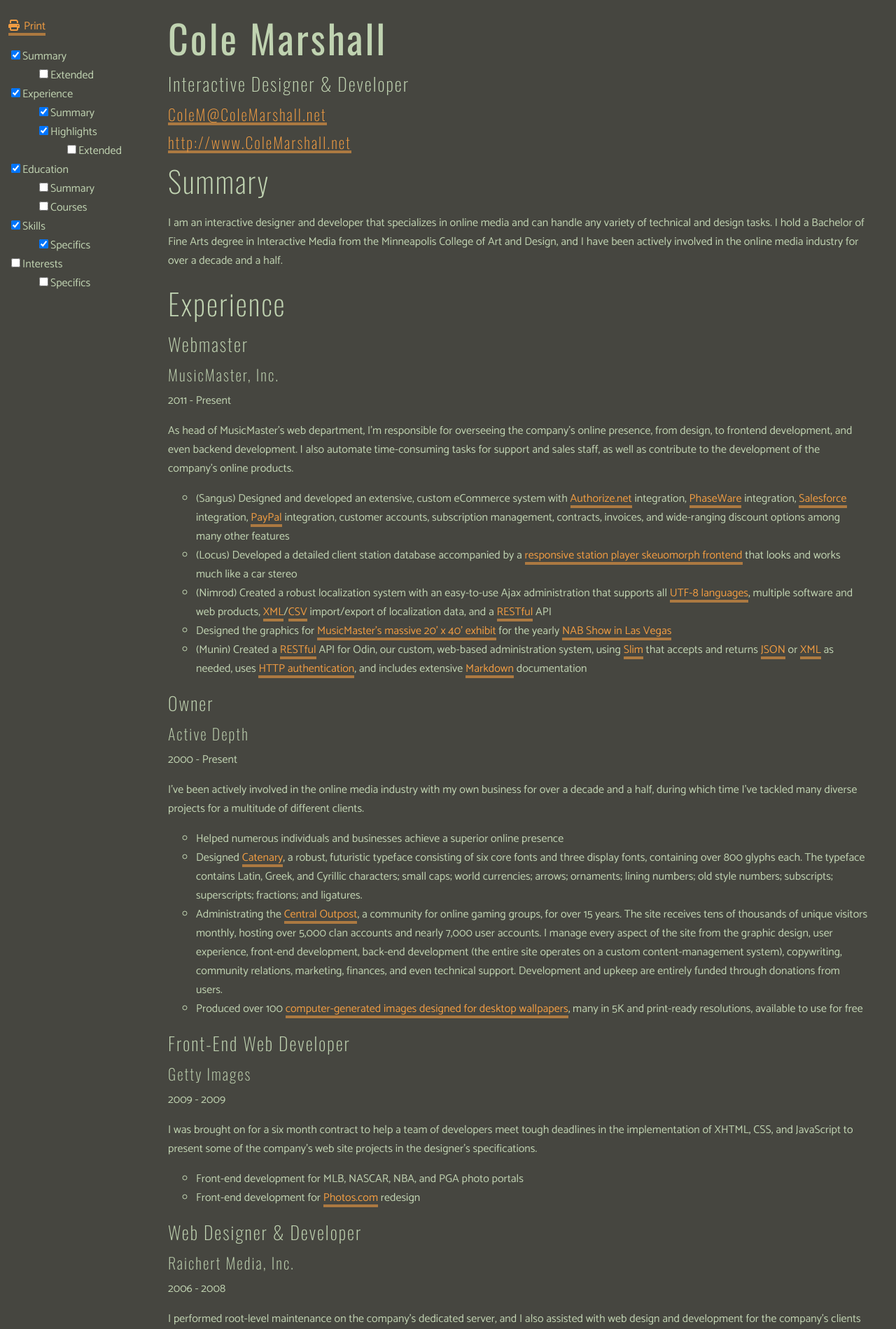
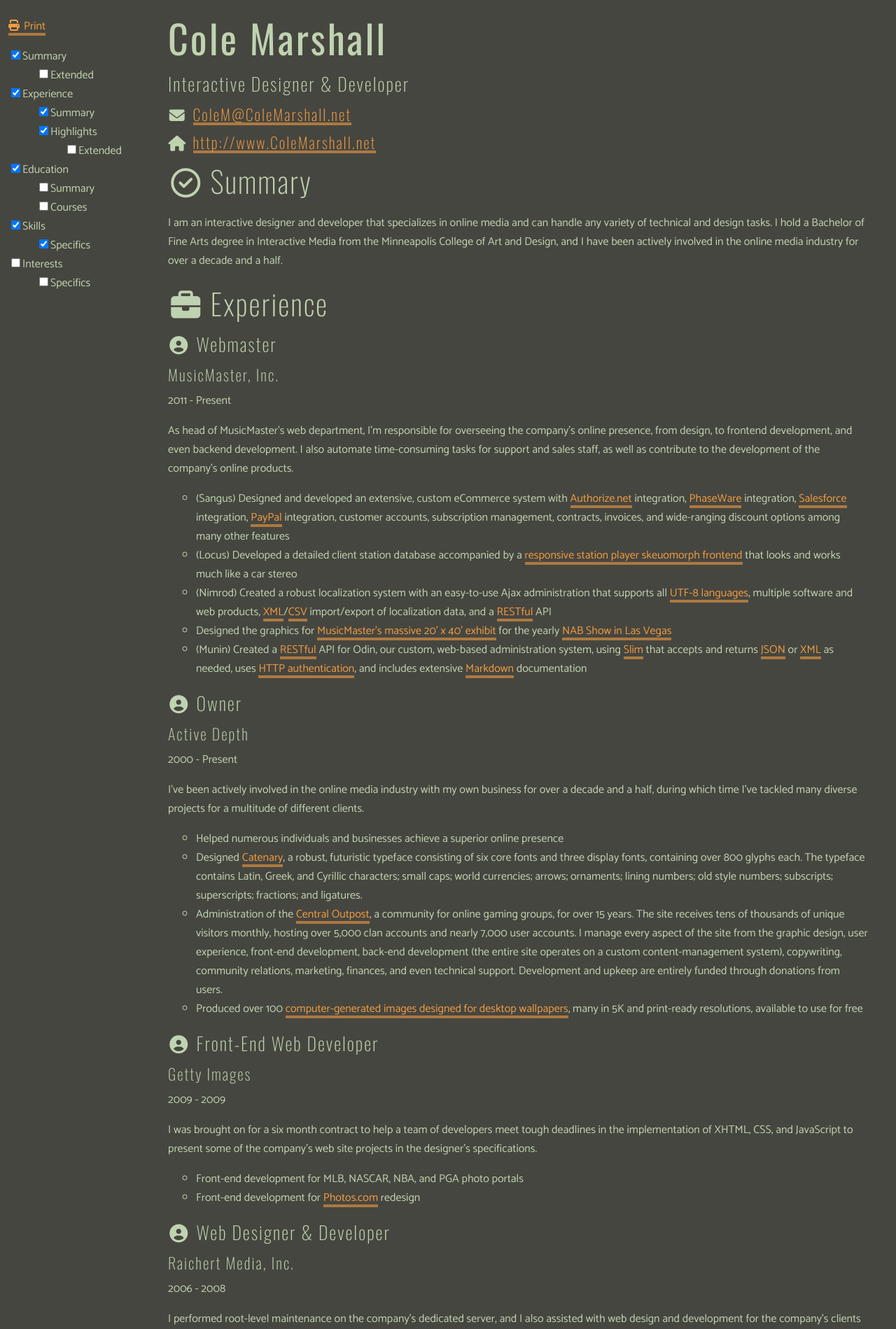
Before and after one commit to ccmars/colemarshall.net, a PHP site: page /resume.php in a window 1280 px wide. Shown: the top 1899 px of the page at 70% size. Run offline with PHP 8.4, Linux system fonts and the light colour scheme; style sheets or scripts are compiled from the project's sources; some libraries are stand-ins or nearby versions.

Commit message:
Add icons to resume

```diff
--- a/data/resume.json
+++ b/data/resume.json
@@ -62,7 +62,7 @@
 				"(Panacea) Created a custom, [Salesforce](http://www.salesforce.com/)-integrated support center with live chat support, complete with the ability to submit new cases, review old cases, comment on currently open cases, and read knowledgebase articles",
 				"Search Engine Optimization: Optimized the MusicMaster website so that it appears as number one on Google for the company's primary keywords \"music scheduling\" and \"music scheduling software\"",
 				"(Minerva) Created a PHP wrapper for universal use of frontend graphing charts, with [Google Charts](https://developers.google.com/chart/), and backend graphing charts, with [JpGraph](http://jpgraph.net/)",
-				"Integrated a large, complex, and constantly-changing database of industry contacts, companies, and assets into Salesforce",
+				"Integrated a large, complex, and constantly-changing database of industry contacts, companies, and assets into [Salesforce](https://www.salesforce.com/)",
 				"(Ossa) Integrated the [Facebook](http://www.facebook.com/) API into MusicMaster's website",
 				"(Serapis) Created an automated system to gather various report metrics data from [Salesforce](http://www.salesforce.com/) for review, with historical data presented using [Google Charts](https://developers.google.com/chart/)",
 				"(Pluto) Integrated the [PayPal](http://www.paypal.com/) API into MusicMaster's web store",
@@ -111,7 +111,7 @@
 			"highlights": [
 				"Helped numerous individuals and businesses achieve a superior online presence",
 				"Designed [Catenary](http://www.ActiveDepth.com/typefoundry.php), a robust, futuristic typeface consisting of six core fonts and three display fonts, containing over 800 glyphs each. The typeface contains Latin, Greek, and Cyrillic characters; small caps; world currencies; arrows; ornaments; lining numbers; old style numbers; subscripts; superscripts; fractions; and ligatures.",
-				"Administrating the [Central Outpost](http://www.CentralOutpost.com/), a community for online gaming groups, for over 15 years. The site receives tens of thousands of unique visitors monthly, hosting over 5,000 clan accounts and nearly 7,000 user accounts. I manage every aspect of the site from the graphic design, user experience, front-end development, back-end development (the entire site operates on a custom content-management system), copywriting, community relations, marketing, finances, and even technical support. Development and upkeep are entirely funded through donations from users.",
+				"Administration of the [Central Outpost](http://www.CentralOutpost.com/), a community for online gaming groups, for over 15 years. The site receives tens of thousands of unique visitors monthly, hosting over 5,000 clan accounts and nearly 7,000 user accounts. I manage every aspect of the site from the graphic design, user experience, front-end development, back-end development (the entire site operates on a custom content-management system), copywriting, community relations, marketing, finances, and even technical support. Development and upkeep are entirely funded through donations from users.",
 				"Produced over 100 [computer-generated images designed for desktop wallpapers](http://www.ActiveDepth.com/gallery.php), many in 5K and print-ready resolutions, available to use for free"
 			]
 		},{
--- a/index.php
+++ b/index.php
@@ -8,7 +8,7 @@
 		<meta charset="utf-8">
 		<meta content="width=device-width, initial-scale=0.75" name="viewport">
 		<link href='style.css' rel='stylesheet'>
-		<script src='https://use.fontawesome.com/f151993474.js'></script>
+		<script src="https://use.fontawesome.com/3356175cee.js"></script>
 		<script src='https://ajax.googleapis.com/ajax/libs/jquery/3.2.1/jquery.min.js'></script>
 		<link rel='stylesheet' href='https://cdn.rawgit.com/konpa/devicon/4f6a4b08efdad6bb29f9cc801f5c07e263b39907/devicon.min.css'>
 		<link rel='stylesheet' href='/includes/highlight/styles/cole-neon.css'>
--- a/resume.php
+++ b/resume.php
@@ -12,7 +12,7 @@
 		<meta content='width=device-width, initial-scale=0.75' name='viewport'>
 		<link href='style.css' rel='stylesheet'>
 		<script src='https://ajax.googleapis.com/ajax/libs/jquery/3.2.1/jquery.min.js'></script>
-		<script src='https://use.fontawesome.com/f151993474.js'></script>
+		<script src="https://use.fontawesome.com/3356175cee.js"></script>
 		<script type='text/javascript' src='resume.js'></script>
 	</head>
 	<body>
@@ -66,17 +66,17 @@
 			<div>
 				<h1><?php echo $resume->basics->name; ?></h1>
 				<h3><?php echo $resume->basics->label; ?></h3>
-				<h4><a href='mailto:<?php echo $resume->basics->email; ?>'><?php echo $resume->basics->email; ?></a></h4>
-				<h4><a href='<?php echo $resume->basics->website; ?>'><?php echo $resume->basics->website; ?></a></h4>
+				<h4><span class='fa fa-envelope fa-fw'></span><a href='mailto:<?php echo $resume->basics->email; ?>'><?php echo $resume->basics->email; ?></a></h4>
+				<h4><span class='fa fa-home fa-fw'></span><a href='<?php echo $resume->basics->website; ?>'><?php echo $resume->basics->website; ?></a></h4>
 				<div data-section='summary'>
-					<h2>Summary</h2>
+					<h2><span class='fa fa-check-circle-o fa-fw'></span>Summary</h2>
 					<?php echo $parsedown->text($resume->basics->summary); ?>
 				</div>
 				<div data-section='experience'>
-					<h2>Experience</h2>
+					<h2><span class='fa fa-briefcase fa-fw'></span>Experience</h2>
 					<?php
 					foreach ($resume->work as $work) {
-						echo "<h3>{$work->position}</h3>\n";
+						echo "<h3><span class='fa fa-user-circle fa-fw'></span>{$work->position}</h3>\n";
 						echo "<h4>{$work->company}</h4>
 						<date>" . date('Y',strtotime($work->startDate)) . " - " . ($work->endDate?date('Y',strtotime($work->endDate)):"Present") . "</date>
 						<p data-section='experience-summary'>
@@ -91,10 +91,10 @@
 					?>
 				</div>
 				<div data-section='education'>
-					<h2>Education</h2>
+					<h2><span class='fa fa-graduation-cap fa-fw'></span>Education</h2>
 					<?php
 					foreach ($resume->education as $education) { ?>
-						<h3><?php echo $education->institution; ?></h3>
+						<h3><span class='fa fa-pencil fa-fw'></span><?php echo $education->institution; ?></h3>
 						<h4><?php echo $education->studyType; ?> of <?php echo $education->area; ?></h4>
 						<date><?php echo date('Y',strtotime($education->endDate)); ?></date>
 						<p data-section='education-summary'>
@@ -111,10 +111,10 @@
 					} ?>
 				</div>
 				<div data-section='skills'>
-					<h2>Skills</h2>
+					<h2><span class='fa fa-tasks fa-fw'></span>Skills</h2>
 					<?php
 					foreach ($resume->skills as $skill) { ?>
-						<h3><?php echo $skill->name; ?></h3>
+						<h3><span class='fa fa-keyboard-o fa-fw'></span><?php echo $skill->name; ?></h3>
 						<ul data-section='skills-specifics'>
 							<?php
 							foreach ($skill->keywords as $keyword) {
@@ -126,10 +126,10 @@
 					} ?>
 				</div>
 				<div data-section='interests'>
-					<h2>Interests</h2>
+					<h2><span class='fa fa-smile-o fa-fw'></span>Interests</h2>
 					<?php
 					foreach ($resume->interests as $interest) { ?>
-						<h3><?php echo $interest->name; ?></h3>
+						<h3><span class='fa fa-thumbs-up fa-fw'></span><?php echo $interest->name; ?></h3>
 						<ul data-section='interests-specifics'>
 							<?php
 							foreach ($interest->keywords as $keyword) {
--- a/style.scss
+++ b/style.scss
@@ -283,5 +283,9 @@
 		ul {
 			list-style-type:circle;
 		}
+
+		.fa {
+			margin-right:8px;
+		}
 	}
 }
```
